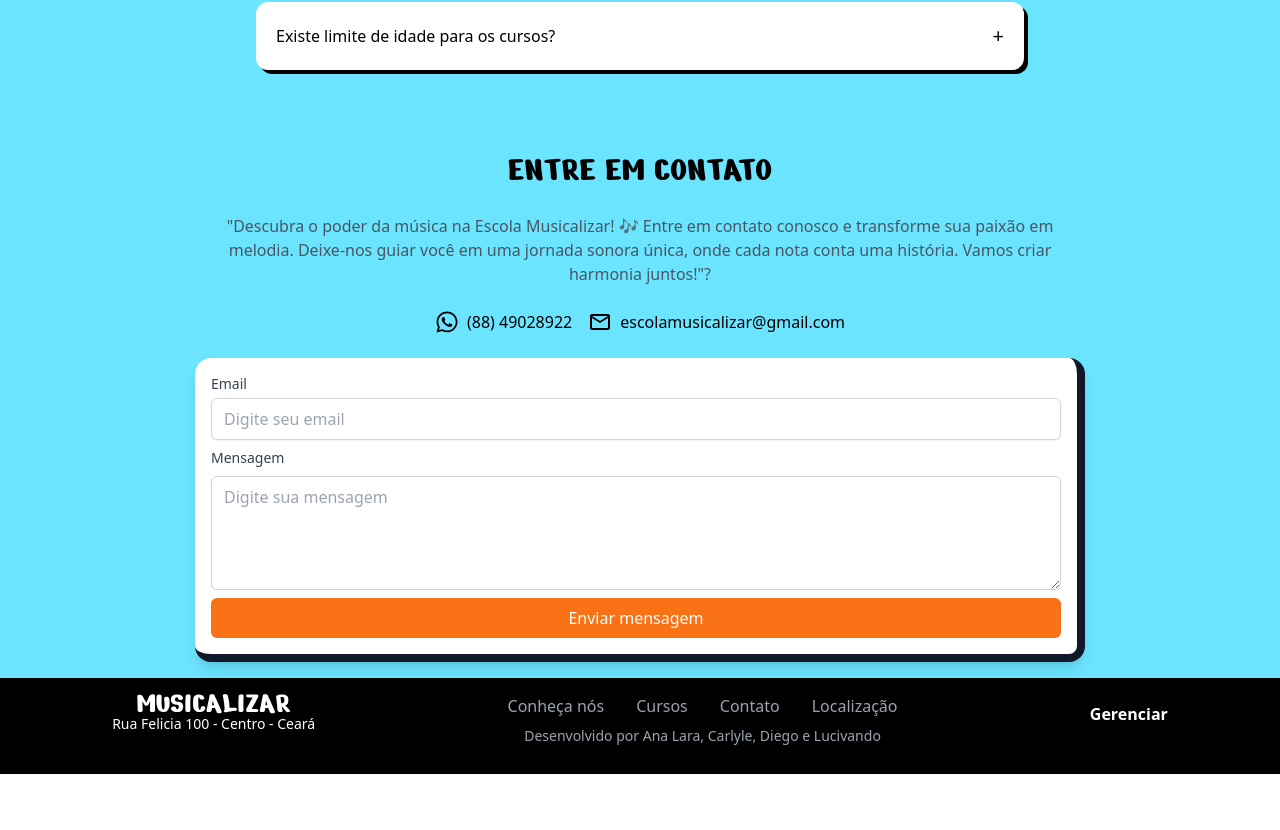
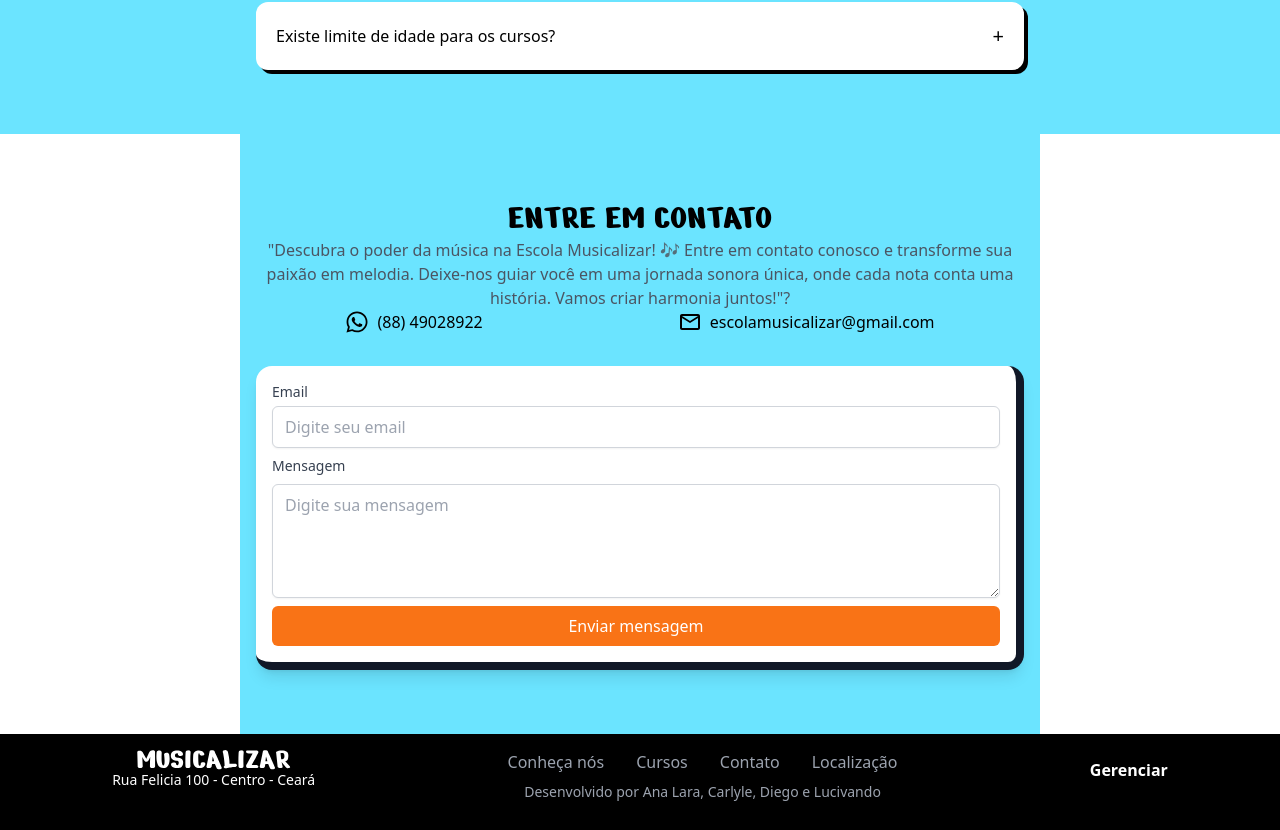
Before and after one commit to AnaLara714/musicalizar, a React (Vite) app in the folder frontend/: page / in a window 1280 px wide. Shown: the part 3354-4184 px from the top of the page. Before the commit the page ends 4128 px from the top, so only its background shows below. Built offline with nearby package versions, Linux system fonts and the light colour scheme.

Commit message:
correção de resposividade do componente react.

```diff
--- a/frontend/src/components/Contact.jsx
+++ b/frontend/src/components/Contact.jsx
@@ -6,19 +6,20 @@ import EmailForm from './EmailForm';
 
 export default function Contact() {
   return (
-    <div className=" bg-[#6BE4FF] flex flex-col items-center gap-6 p-4">
+    <div className='bg-[#6BE4FF] mx-auto py-16 px-4'>
+    <div className="max-w-3xl mx-auto">
       {}
       <h1 className="font-nerko text-4xl uppercase text-center">
         Entre em contato
       </h1>
 
       {}
-      <p className="w-[850px] text-center text-gray-600">"Descubra o poder da música na Escola Musicalizar! 🎶 Entre em contato conosco e transforme sua paixão em melodia. Deixe-nos guiar você em uma jornada sonora única, onde cada nota conta uma história. Vamos criar harmonia juntos!"?
+      <p className="text-center text-gray-600 ">"Descubra o poder da música na Escola Musicalizar! 🎶 Entre em contato conosco e transforme sua paixão em melodia. Deixe-nos guiar você em uma jornada sonora única, onde cada nota conta uma história. Vamos criar harmonia juntos!"?
       </p>
 
       {}
-      <div className="flex flex-row justify-around items-center gap-4">
-        <div className="flex items-center gap-2">
+      <div className="flex flex-row justify-around items-center gap-4 mb-8">
+        <div className="flex items-center gap-2 ">
           <FaWhatsapp className="" size={24} />
           <p>(88) 49028922</p>
         </div>
@@ -33,5 +34,6 @@ export default function Contact() {
         <EmailForm />
       </Card>
     </div>
+    </div>
   );
 }
--- a/frontend/src/components/EmailForm.jsx
+++ b/frontend/src/components/EmailForm.jsx
@@ -8,7 +8,7 @@ export default function EmailForm() {
     };
 
     return (
-        <form className="w-[850px] h-[284.1]" onSubmit={handleSubmit}>
+        <form className="max-w-3xl mx-auto" onSubmit={handleSubmit}>
             {}
             <div>
                 <label htmlFor="email" className="block text-sm font-medium text-gray-700">
```
